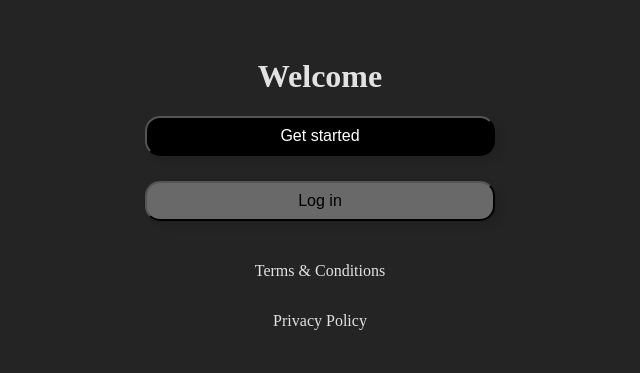
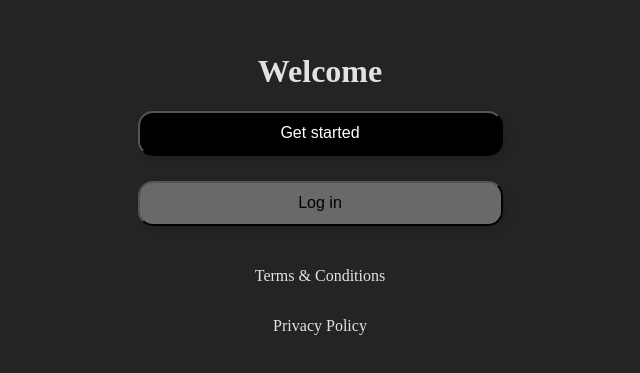
Before and after one commit to cyrusblake/Authentication-System-Java-Full-Stack, a React (Vite) app in the folder frontend/my-app/: page /welcome in a window 1280 px wide. Shown: the part 167-540 px from the top of the page, without its empty margins (320-960 px from the left). Built offline with nearby package versions, Linux system fonts and the light colour scheme.

Commit message:
more changes

```diff
--- a/frontend/my-app/src/styles/Login.css
+++ b/frontend/my-app/src/styles/Login.css
@@ -25,14 +25,14 @@
 }
 
 .lb{
-    width: 350px;
+    width: 365px;
     border-radius: 15px;
     color: white;
     background-color: black;
-    height: 40px;
+    height: 45px;
     font-size: 16px;
     margin-bottom: 10px;
-    padding: 5pxpx;
+    padding: 5px;
     cursor: pointer;
     box-shadow: 6px 5px 8px rgba(0, 0, 0, 0.1);
 }
--- a/frontend/my-app/src/styles/Register.css
+++ b/frontend/my-app/src/styles/Register.css
@@ -25,11 +25,11 @@
 }
 
 .rb{
-    width: 350px;
+    width: 365px;
     border-radius: 15px;
     color: white;
     background-color: black;
-    height: 40px;
+    height: 45px;
     font-size: 16px;
     margin-bottom: 10px;
     padding: 5px;
--- a/frontend/my-app/src/styles/Welcome.css
+++ b/frontend/my-app/src/styles/Welcome.css
@@ -9,13 +9,14 @@
 }
 
 .tb{
-    width: 350px;
+    width: 365px;
     border-radius: 15px;
     color: white;
     background-color: black;
     margin-bottom: 25px;
-    height: 40px;
+    height: 45px;
     font-size: 16px;
+    padding: 5px;
     cursor: pointer;
     box-shadow: 6px 5px 8px rgba(0, 0, 0, 0.1);
 
@@ -23,13 +24,14 @@
 }
 
 .wb{
-    width: 350px;
+    width: 365px;
     border-radius: 15px;
     color:black;
     background-color:dimgrey;
     margin-bottom: 25px;
-    height: 40px;
+    height: 45px;
     font-size: 16px;
+    padding: 5px;
     cursor: pointer;
     box-shadow: 6px 5px 8px rgba(0, 0, 0, 0.1);
 }
```
